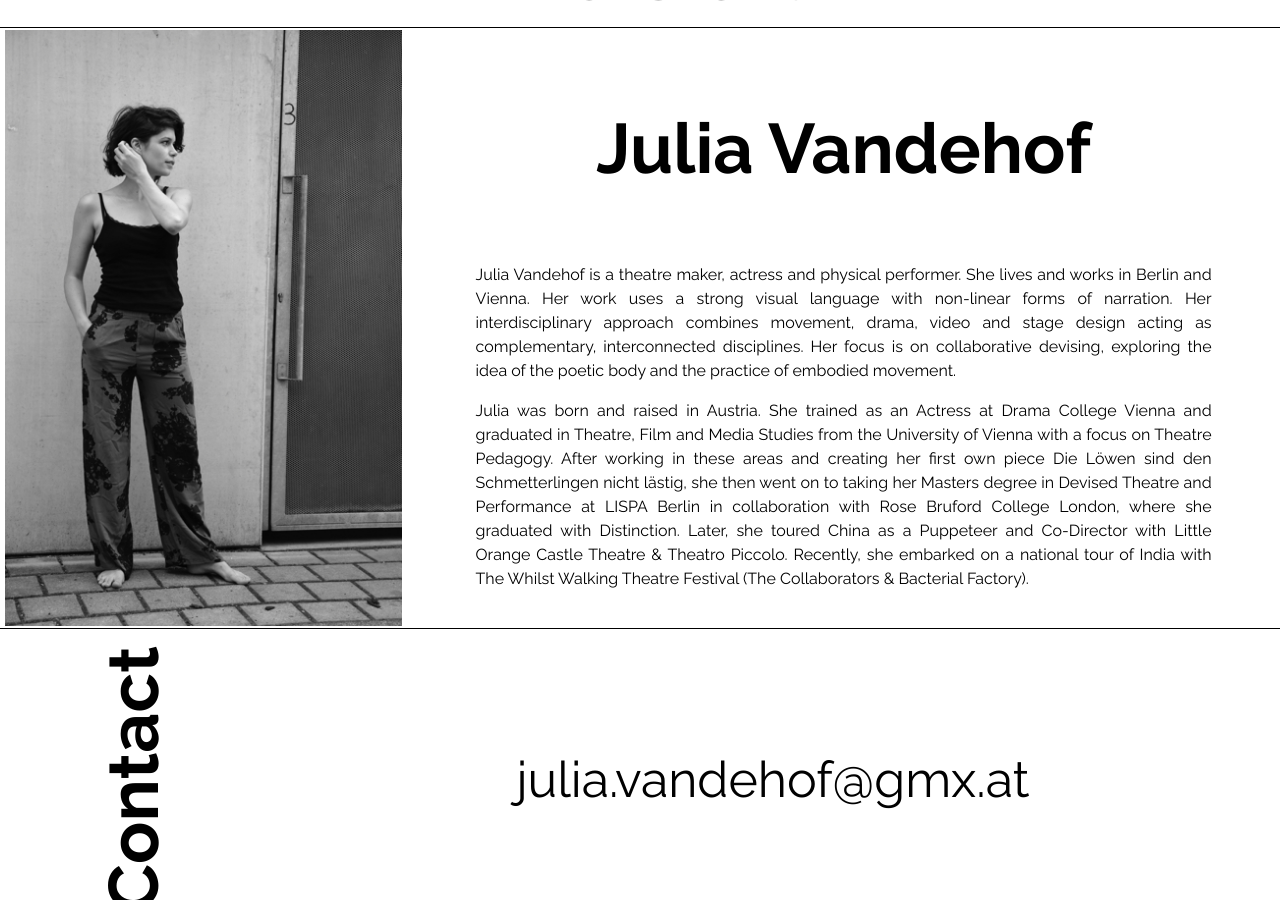
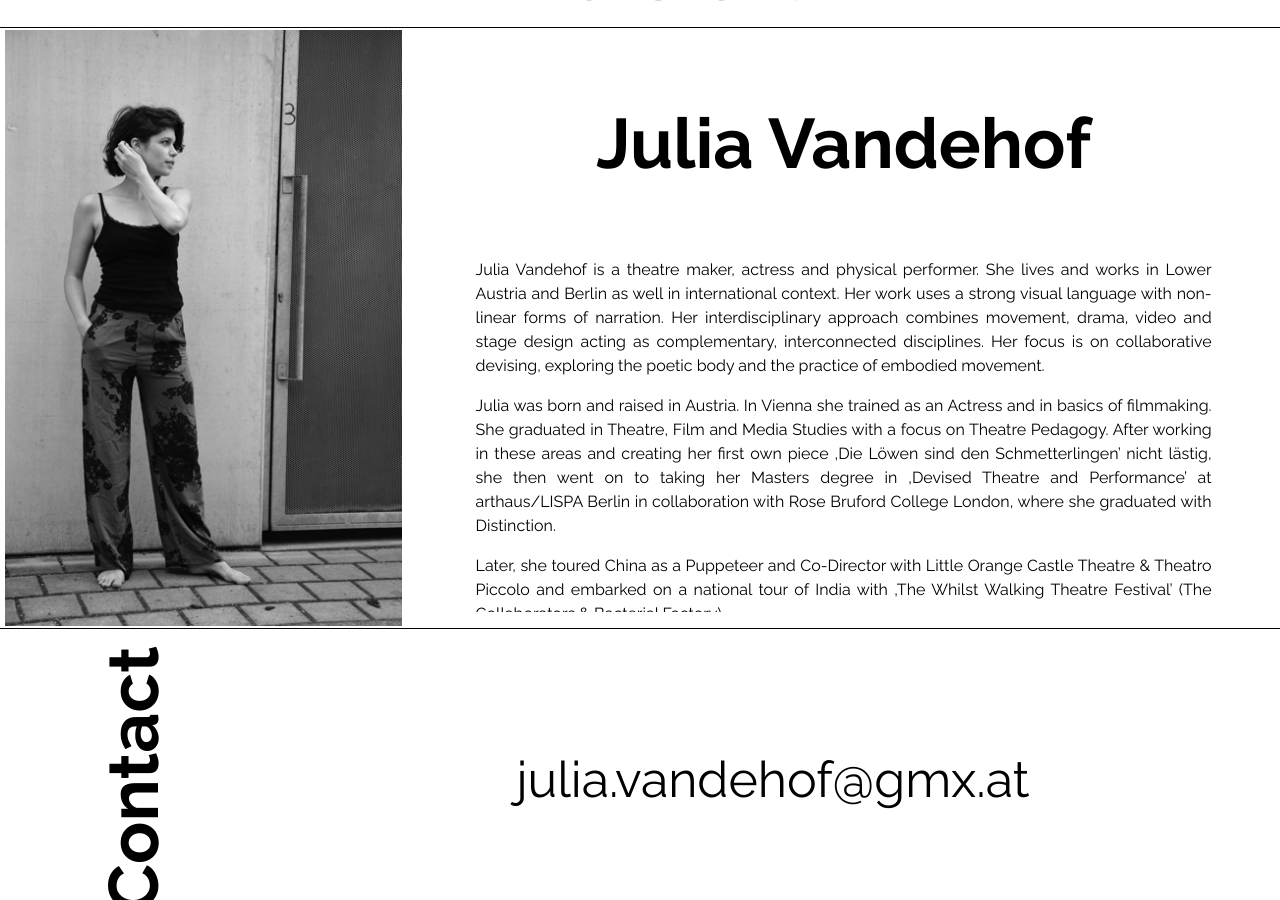
Before and after one commit to matteocarpi/julia, a Jekyll site: the page built from pages/index.md, in a window 1280 px wide and 900 px high, scrolled down 1456 px. Built offline with Jekyll 4.4.1, drawn with Linux system fonts in a browser that asks for light colours; some of the changed lines change nothing that is shown.

Commit message:
Update from Forestry.io Julia Proeglhoef updated pages/index.md

```diff
--- a/pages/index.md
+++ b/pages/index.md
@@ -3,10 +3,40 @@ layout: home
 title: Home
 permalink: "/"
 avatar: "./uploads/julia-vandehof.jpg"
-bio: |-
-  Julia Vandehof is a theatre maker, actress and physical performer. She lives and works in Berlin and Vienna. Her work uses a strong visual language with non-linear forms of narration. Her interdisciplinary approach combines movement, drama, video and stage design acting as complementary, interconnected disciplines. Her focus is on collaborative devising, exploring the idea of the poetic body and the practice of embodied movement.
-
-  Julia was born and raised in Austria. She trained as an Actress at Drama College Vienna and graduated in Theatre, Film and Media Studies from the University of Vienna with a focus on Theatre Pedagogy. After working in these areas and creating her first own piece Die Löwen sind den Schmetterlingen nicht lästig, she then went on to taking her Masters degree in Devised Theatre and Performance at LISPA Berlin in collaboration with Rose Bruford College London, where she graduated with Distinction. Later, she toured China as a Puppeteer and Co-Director with Little Orange Castle Theatre & Theatro Piccolo. Recently, she embarked on a national tour of India with The Whilst Walking Theatre Festival (The Collaborators & Bacterial Factory).
+bio: "Julia Vandehof is a theatre maker, actress and physical performer. She lives
+  and works in Lower Austria and Berlin as well in international context. Her work
+  uses a strong visual language with non-linear forms of narration. Her interdisciplinary
+  approach combines movement, drama, video and stage design acting as complementary,
+  interconnected disciplines. Her focus is on collaborative devising, exploring the
+  poetic body and the practice of embodied movement.\n\nJulia was born and raised
+  in Austria. In Vienna she trained as an Actress and  in basics of filmmaking. She
+  graduated in Theatre, Film and Media Studies with a focus on Theatre Pedagogy. After
+  working in these areas and creating her first own piece ‚Die Löwen sind den Schmetterlingen’
+  nicht lästig, she then went on to taking her Masters degree in ‚Devised Theatre
+  and Performance’ at arthaus/LISPA Berlin in collaboration with Rose Bruford College
+  London, where she graduated with Distinction. \n\nLater, she toured  China as a
+  Puppeteer and Co-Director with Little Orange Castle Theatre & Theatro Piccolo and
+  embarked on a national tour of India with ‚The Whilst Walking Theatre Festival’
+  (The Collaborators & Bacterial Factory).\n\nRecently, she has been invited to Faber
+  Residency Ulot, Spain with the Performance-Project ‚Little Fly’. \n\n\n\n\nJulia
+  Vandehof ist Theatermacherin, Schauspielerin und physische Performerin. Sie lebt
+  und arbeitet in Niederösterreich und Berlin sowie in internationalem Kontext. Ihre
+  Arbeit kennzeichnet eine starke visuelle Sprache mit nichtlinearen Erzählformen.
+  Dabei kombiniert sie Bewegung, Drama, Video und Bühnenbild als komplementäre, miteinander
+  verbundene Disziplinen. Ihr Fokus liegt auf kollaborativer Stückentwicklung, der
+  Erforschung des poetischen Körpers und der Praxis von Embodied Movement. \n\nJulia
+  ist in Österreich geboren und aufgewachsen. In Wien absolviert sie eine Ausbildung
+  zur Schauspielerin und in den Grundlagen des Filmemachens. Sie schließt ihr Studium
+  der Theater-, Film- und Medienwissenschaften mit Schwerpunkt Theaterpädagogik ab.
+  Nachdem sie in diesen Bereichen gearbeitet und ihr erstes eigenes Stück ‚Die Löwen
+  sind den Schmetterlingen nicht lästig’ entwickelt hatte, entschließt sie sich ihrer
+  künstlerischen Praxis volle Aufmerksamkeit zu schenken und macht ihren Master in
+  ‚Devised Theatre and Performance’  in  arthaus / LISPA Berlin und Rose Bruford College
+  London, \n\nDanach tourte sie als Puppenspielerin und Co-Regisseurin mit Little
+  Orange Castle Theatre und Theatro Piccolo durch China und unternahm mit dem Whilst
+  Walking Theatre Festival (The Collaborators & Bacterial Factory) eine nationale
+  Tournee durch Indien.\n\nKürzlich wurde sie mit dem Performance-Projekt Little Fly
+  in die Faber Residency Ulot, Spanien, eingeladen.\n"
 
 ---
 Julia Vandehof is a theatre maker, actress and physical performer. She lives and works in Berlin and Vienna. Her work uses a strong visual language with non-linear forms of narration. Her interdisciplinary approach combines movement, drama, video and stage design acting as complementary, interconnected disciplines. Her focus is on collaborative devising, exploring the idea of the poetic body and the practice of embodied movement.
```
